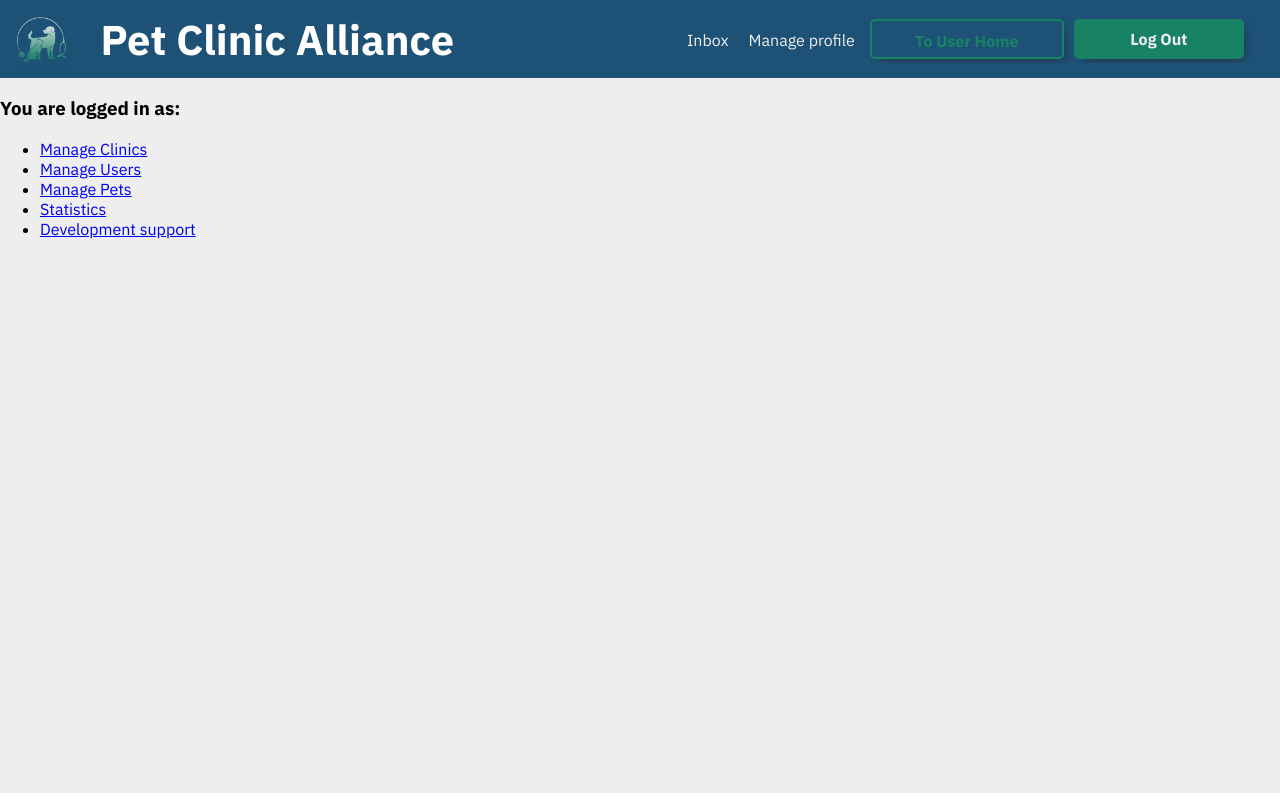
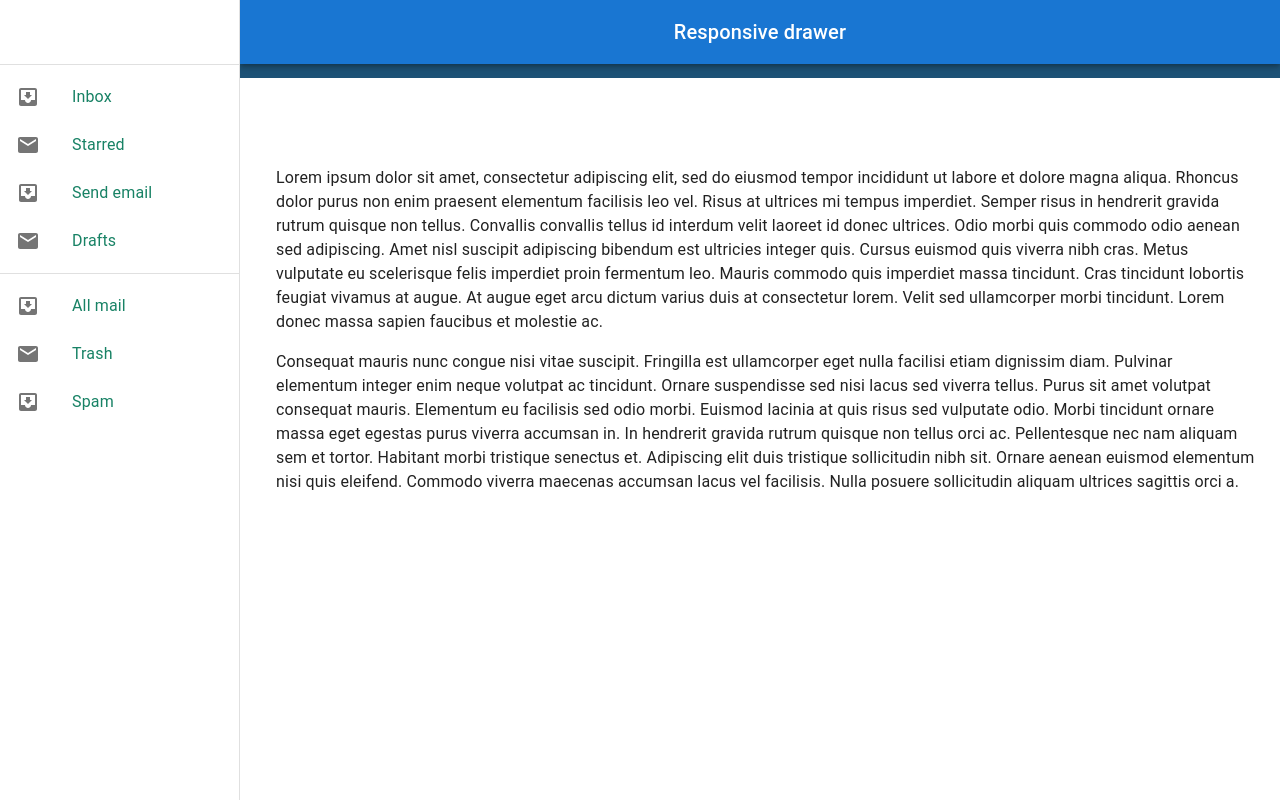
Before and after one commit to gfa-cc-after/StudyGroup_1_PET_Clinic_Frontend-main, a React (Vite) app: page /admin in a window 1280 px wide. Built offline with nearby package versions, Linux system fonts and the light colour scheme; no server answers.

Commit message:
style: optimise imports, ResponsiveDrawer default layout copied in

```diff
--- a/src/components/UserHome.jsx
+++ b/src/components/UserHome.jsx
@@ -9,7 +9,6 @@ const UserHome = () => {
     const { pets } = usePets();
 
     return (
-        <>
         <div className='prettybackground-box'>
             <div className='userhome-bg'></div>
             <div className='userhome'>
@@ -51,8 +50,7 @@ const UserHome = () => {
                 </section>
             </div>
         </div>
-        </>
     )
 }
 
-export default UserHome;
+export { UserHome };
--- a/src/components/admin/AdminRoot.jsx
+++ b/src/components/admin/AdminRoot.jsx
@@ -1,32 +1,30 @@
 import '../../styles/style.css'
 import { useAuth } from '../../hooks/store'
-import { NavLink, Outlet } from 'react-router-dom';
+import { ResponsiveDrawer } from './ResponsiveDrawer';
 
-function AdminRoot() {
+const AdminRoot = () => {
     const { user } = useAuth()
     const { displayName } = user;
 
+    const { links } = [];
+
     return (
-        <div id='admin-home' className='prettybackground-box'>
-            <div className="sidebar">
-                <div className="nametag">
-                    <h3>You are logged in as:</h3>
-                    <em>{displayName}</em>
-                </div>
+        // <div id='admin-home' className='prettybackground-box'>
+        //     <div className="sidebar">
+        //         <div className="nametag">
+        //             <h3>You are logged in as:</h3>
+        //             <em>{displayName}</em>
+        //         </div>
 
-                <ul>
-                    <li><NavLink to='/admin/clinics'>Manage Clinics</NavLink></li>
-                    <li><NavLink to='/admin/users'>Manage Users</NavLink></li>
-                    <li><NavLink to='/admin/pets'>Manage Pets</NavLink></li>
-                    <li><NavLink to='/admin/stats'>Statistics</NavLink></li>
-                    <li><NavLink to='/admin/support'>Development support</NavLink></li>
-                </ul>
-            </div>
-
-            <div className="content">
-                <Outlet />
-            </div>
-        </div>
+        //         <ul>
+        //             <li><NavLink to='/admin/clinics'>Manage Clinics</NavLink></li>
+        //             <li><NavLink to='/admin/users'>Manage Users</NavLink></li>
+        //             <li><NavLink to='/admin/pets'>Manage Pets</NavLink></li>
+        //             <li><NavLink to='/admin/stats'>Statistics</NavLink></li>
+        //             <li><NavLink to='/admin/support'>Development support</NavLink></li>
+        //         </ul>
+        //     </div>
+            <ResponsiveDrawer />
     )
 }
-export default AdminRoot;
+export { AdminRoot };
--- /dev/null
+++ b/src/components/admin/ResponsiveDrawer.jsx
@@ -0,0 +1,180 @@
+import PropTypes from 'prop-types';
+import AppBar from '@mui/material/AppBar';
+import Box from '@mui/material/Box';
+import CssBaseline from '@mui/material/CssBaseline';
+import Divider from '@mui/material/Divider';
+import Drawer from '@mui/material/Drawer';
+import IconButton from '@mui/material/IconButton';
+import InboxIcon from '@mui/icons-material/MoveToInbox';
+import List from '@mui/material/List';
+import ListItem from '@mui/material/ListItem';
+import ListItemButton from '@mui/material/ListItemButton';
+import ListItemIcon from '@mui/material/ListItemIcon';
+import ListItemText from '@mui/material/ListItemText';
+import MailIcon from '@mui/icons-material/Mail';
+import MenuIcon from '@mui/icons-material/Menu';
+import Toolbar from '@mui/material/Toolbar';
+import Typography from '@mui/material/Typography';
+import { useState } from 'react';
+
+const drawerWidth = 240;
+
+const ResponsiveDrawer = (props) => {
+  const { window } = props;
+  const [mobileOpen, setMobileOpen] = useState(false);
+  const [isClosing, setIsClosing] = useState(false);
+
+  const handleDrawerClose = () => {
+    setIsClosing(true);
+    setMobileOpen(false);
+  };
+
+  const handleDrawerTransitionEnd = () => {
+    setIsClosing(false);
+  };
+
+  const handleDrawerToggle = () => {
+    if (!isClosing) {
+      setMobileOpen(!mobileOpen);
+    }
+  };
+
+  const drawer = (
+    <div>
+      <Toolbar />
+      <Divider />
+      <List>
+        {['Inbox', 'Starred', 'Send email', 'Drafts'].map((text, index) => (
+          <ListItem key={text} disablePadding>
+            <ListItemButton>
+              <ListItemIcon>
+                {index % 2 === 0 ? <InboxIcon /> : <MailIcon />}
+              </ListItemIcon>
+              <ListItemText primary={text} />
+            </ListItemButton>
+          </ListItem>
+        ))}
+      </List>
+      <Divider />
+      <List>
+        {['All mail', 'Trash', 'Spam'].map((text, index) => (
+          <ListItem key={text} disablePadding>
+            <ListItemButton>
+              <ListItemIcon>
+                {index % 2 === 0 ? <InboxIcon /> : <MailIcon />}
+              </ListItemIcon>
+              <ListItemText primary={text} />
+            </ListItemButton>
+          </ListItem>
+        ))}
+      </List>
+    </div>
+  );
+
+  // Remove this const when copying and pasting into your project.
+  const container = window !== undefined ? () => window().document.body : undefined;
+
+  return (
+    <Box sx={{ display: 'flex' }}>
+      <CssBaseline />
+      <AppBar
+        position="fixed"
+        sx={{
+          width: { sm: `calc(100% - ${drawerWidth}px)` },
+          ml: { sm: `${drawerWidth}px` },
+        }}
+      >
+        <Toolbar>
+          <IconButton
+            color="inherit"
+            aria-label="open drawer"
+            edge="start"
+            onClick={handleDrawerToggle}
+            sx={{ mr: 2, display: { sm: 'none' } }}
+          >
+            <MenuIcon />
+          </IconButton>
+          <Typography variant="h6" noWrap component="div">
+            Responsive drawer
+          </Typography>
+        </Toolbar>
+      </AppBar>
+      <Box
+        component="nav"
+        sx={{ width: { sm: drawerWidth }, flexShrink: { sm: 0 } }}
+        aria-label="mailbox folders"
+      >
+        {/* The implementation can be swapped with js to avoid SEO duplication of links. */}
+        <Drawer
+          container={container}
+          variant="temporary"
+          open={mobileOpen}
+          onTransitionEnd={handleDrawerTransitionEnd}
+          onClose={handleDrawerClose}
+          ModalProps={{
+            keepMounted: true, // Better open performance on mobile.
+          }}
+          sx={{
+            display: { xs: 'block', sm: 'none' },
+            '& .MuiDrawer-paper': { boxSizing: 'border-box', width: drawerWidth },
+          }}
+        >
+          {drawer}
+        </Drawer>
+        <Drawer
+          variant="permanent"
+          sx={{
+            display: { xs: 'none', sm: 'block' },
+            '& .MuiDrawer-paper': { boxSizing: 'border-box', width: drawerWidth },
+          }}
+          open
+        >
+          {drawer}
+        </Drawer>
+      </Box>
+      <Box
+        component="main"
+        sx={{ flexGrow: 1, p: 3, width: { sm: `calc(100% - ${drawerWidth}px)` } }}
+      >
+        <Toolbar />
+        <Typography sx={{ marginBottom: 2 }}>
+          Lorem ipsum dolor sit amet, consectetur adipiscing elit, sed do eiusmod
+          tempor incididunt ut labore et dolore magna aliqua. Rhoncus dolor purus non
+          enim praesent elementum facilisis leo vel. Risus at ultrices mi tempus
+          imperdiet. Semper risus in hendrerit gravida rutrum quisque non tellus.
+          Convallis convallis tellus id interdum velit laoreet id donec ultrices.
+          Odio morbi quis commodo odio aenean sed adipiscing. Amet nisl suscipit
+          adipiscing bibendum est ultricies integer quis. Cursus euismod quis viverra
+          nibh cras. Metus vulputate eu scelerisque felis imperdiet proin fermentum
+          leo. Mauris commodo quis imperdiet massa tincidunt. Cras tincidunt lobortis
+          feugiat vivamus at augue. At augue eget arcu dictum varius duis at
+          consectetur lorem. Velit sed ullamcorper morbi tincidunt. Lorem donec massa
+          sapien faucibus et molestie ac.
+        </Typography>
+        <Typography sx={{ marginBottom: 2 }}>
+          Consequat mauris nunc congue nisi vitae suscipit. Fringilla est ullamcorper
+          eget nulla facilisi etiam dignissim diam. Pulvinar elementum integer enim
+          neque volutpat ac tincidunt. Ornare suspendisse sed nisi lacus sed viverra
+          tellus. Purus sit amet volutpat consequat mauris. Elementum eu facilisis
+          sed odio morbi. Euismod lacinia at quis risus sed vulputate odio. Morbi
+          tincidunt ornare massa eget egestas purus viverra accumsan in. In hendrerit
+          gravida rutrum quisque non tellus orci ac. Pellentesque nec nam aliquam sem
+          et tortor. Habitant morbi tristique senectus et. Adipiscing elit duis
+          tristique sollicitudin nibh sit. Ornare aenean euismod elementum nisi quis
+          eleifend. Commodo viverra maecenas accumsan lacus vel facilisis. Nulla
+          posuere sollicitudin aliquam ultrices sagittis orci a.
+        </Typography>
+      </Box>
+    </Box>
+  );
+}
+
+ResponsiveDrawer.propTypes = {
+  /**
+   * Injected by the documentation to work in an iframe.
+   * Remove this when copying and pasting into your project.
+   */
+  window: PropTypes.func,
+};
+
+export { ResponsiveDrawer };
--- a/src/main.jsx
+++ b/src/main.jsx
@@ -4,8 +4,8 @@ import { BrowserRouter as Router, Route, Routes } from 'react-router-dom'
 import LandingPage from './components/LandingPage'
 import LoginForm from './components/LoginForm'
 import RegistrationForm from './components/RegistrationForm'
-import UserHome from './components/UserHome'
-import AdminRoot from './components/admin/AdminRoot'
+import { UserHome } from './components/UserHome'
+import { AdminRoot } from './components/admin/AdminRoot'
 import { ClinicManagement } from './components/admin/ClinicManagement'
 import NavBar from './components/NavBar'
 import DecideNavBar from './components/DecideNavBar'
```
